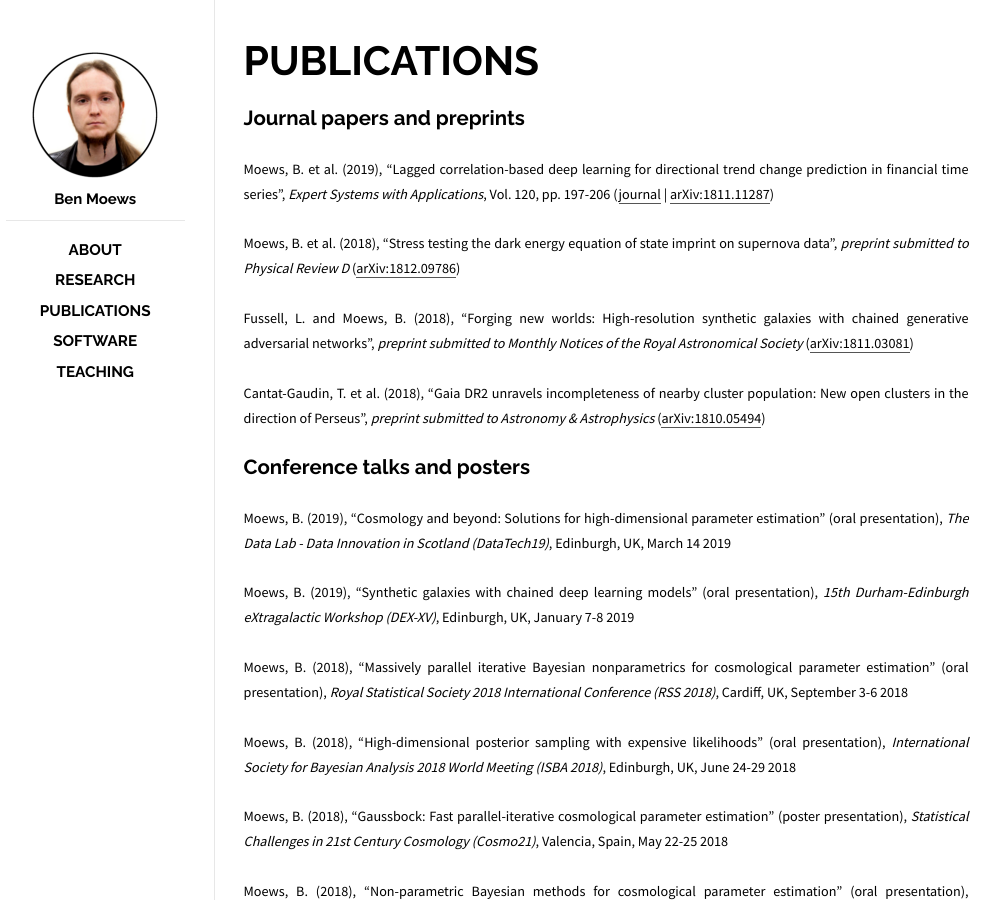
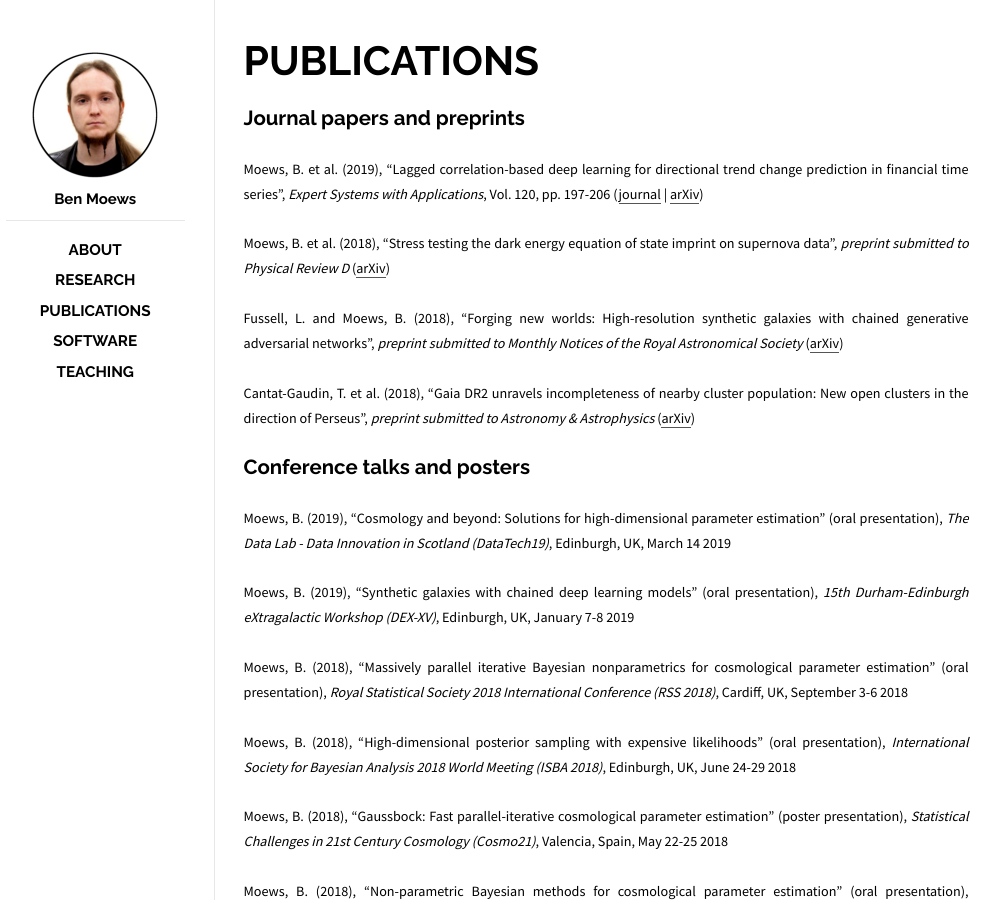
Before and after one commit to moews/moews.github.io, a Jekyll site: the page built from _posts/2017-03-25-publications.md, in a window 1280 px wide. Shown: the whole page, without its empty margins (144-1145 px from the left). Built offline with Jekyll 4.4.1, drawn with Linux system fonts in a browser that asks for light colours.

Commit message:
Update 2017-03-25-publications.md

```diff
--- a/_posts/2017-03-25-publications.md
+++ b/_posts/2017-03-25-publications.md
@@ -8,13 +8,13 @@ categories: posts
 
 ## Journal papers and preprints
 
-<small>Moews, B. et al. (2019), "Lagged correlation-based deep learning for directional trend change prediction in financial time series", _Expert Systems with Applications_, Vol. 120, pp. 197-206 ([journal](https://doi.org/10.1016/j.eswa.2018.11.027) | [arXiv:1811.11287](https://arxiv.org/abs/1811.11287))</small>
+<small>Moews, B. et al. (2019), "Lagged correlation-based deep learning for directional trend change prediction in financial time series", _Expert Systems with Applications_, Vol. 120, pp. 197-206 ([journal](https://doi.org/10.1016/j.eswa.2018.11.027) | [arXiv](https://arxiv.org/abs/1811.11287))</small>
 
-<small>Moews, B. et al. (2018), "Stress testing the dark energy equation of state imprint on supernova data", _preprint submitted to Physical Review D_ ([arXiv:1812.09786](https://arxiv.org/abs/1812.09786))</small>
+<small>Moews, B. et al. (2018), "Stress testing the dark energy equation of state imprint on supernova data", _preprint submitted to Physical Review D_ ([arXiv](https://arxiv.org/abs/1812.09786))</small>
 
-<small>Fussell, L. and Moews, B. (2018), "Forging new worlds: High-resolution synthetic galaxies with chained generative adversarial networks", _preprint submitted to Monthly Notices of the Royal Astronomical Society_ ([arXiv:1811.03081](https://arxiv.org/abs/1811.03081))</small>
+<small>Fussell, L. and Moews, B. (2018), "Forging new worlds: High-resolution synthetic galaxies with chained generative adversarial networks", _preprint submitted to Monthly Notices of the Royal Astronomical Society_ ([arXiv](https://arxiv.org/abs/1811.03081))</small>
 
-<small>Cantat-Gaudin, T. et al. (2018), "Gaia DR2 unravels incompleteness of nearby cluster population: New open clusters in the direction of Perseus", _preprint submitted to Astronomy & Astrophysics_ ([arXiv:1810.05494](https://arxiv.org/abs/1810.05494))</small>
+<small>Cantat-Gaudin, T. et al. (2018), "Gaia DR2 unravels incompleteness of nearby cluster population: New open clusters in the direction of Perseus", _preprint submitted to Astronomy & Astrophysics_ ([arXiv](https://arxiv.org/abs/1810.05494))</small>
 
 ## Conference talks and posters
 
```
